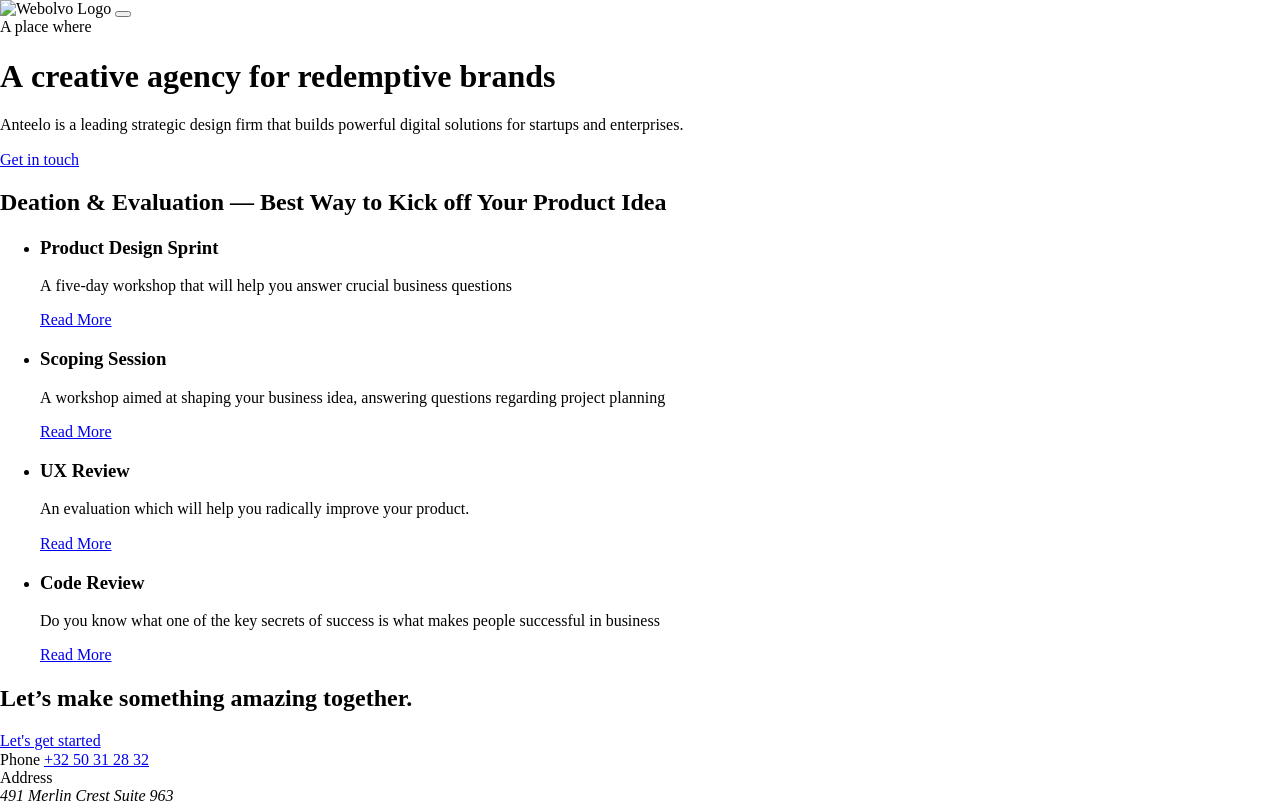
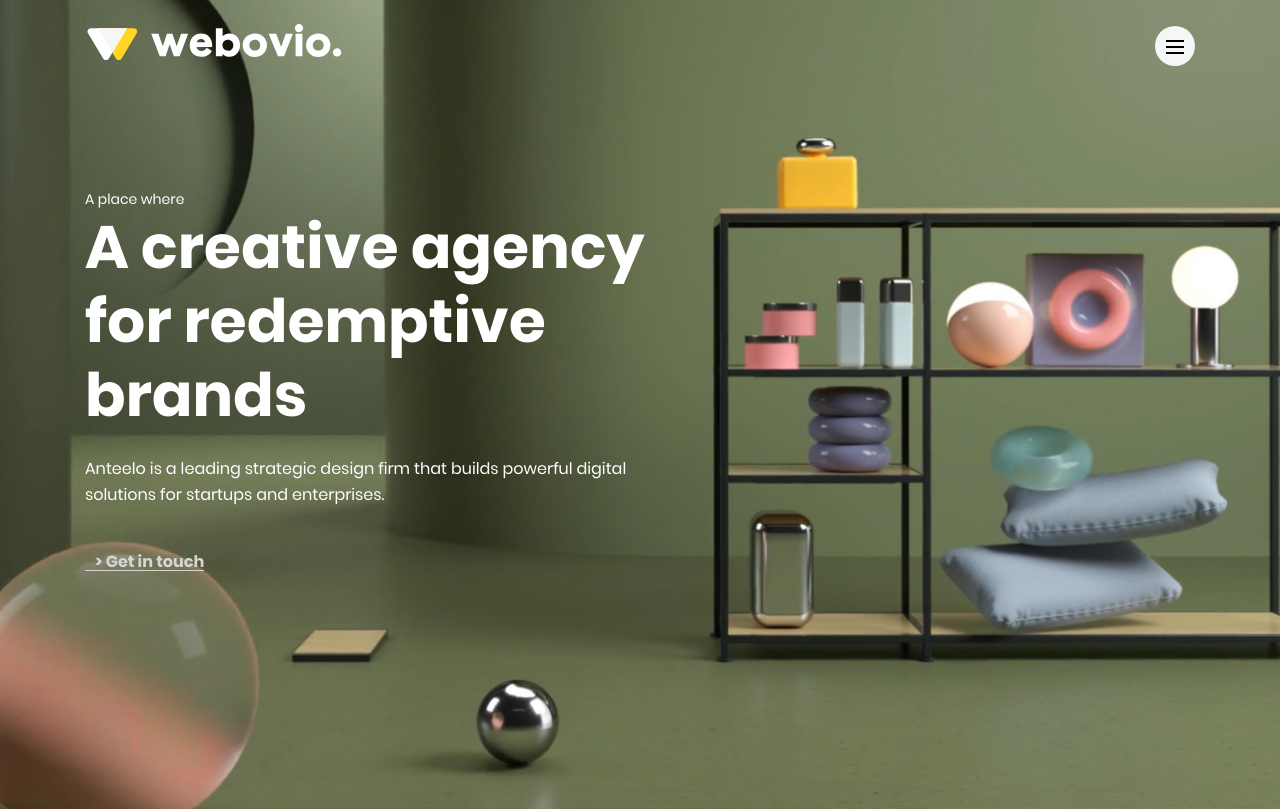
Before and after one commit to LuxAeterna-git/css-practice, a plain HTML site: page index.html in a window 1280 px wide. Shown: the top 809 px of the page. Drawn offline with Linux system fonts and the light colour scheme.

Commit message:
base html frame added

```diff
--- a/index.html
+++ b/index.html
@@ -10,11 +10,11 @@
 </head>
 <body>
     <header class="header">
-        <div class="container">
+        <div class="container header-container">
             <a class="logo">
-                <img src="#" alt="Webolvo Logo">
+                <img src="img/logo.svg" alt="Webolvo Logo">
             </a>
-            <button class="burger" aria-label="Open menu">
+            <button class="burger btn-reset" aria-label="Open menu">
                 <span class="burger-line"></span>
                 <span class="burger-line"></span>
                 <span class="burger-line"></span>
@@ -32,7 +32,7 @@
                     <p class="hero-descr">
                         Anteelo is&nbsp;a&nbsp;leading strategic design firm that builds powerful digital solutions for startups and enterprises.
                     </p>
-                    <a href="#" class="hero-link link">Get in touch</a>
+                    <a href="#" class="hero-link link">> Get in touch</a>
                 </div>
             </div>
         </section>
--- a/style.css
+++ b/style.css
@@ -1,3 +1,154 @@
-/* section 1 */
-.header{}
-.container{}
+* {
+    box-sizing: border-box;
+}
+
+*::before,
+*::after {
+    box-sizing: border-box;
+}
+
+@font-face {
+    font-family: 'Poppins';
+    src: url('./fonts/Poppins-Regular.woff') format('woff');
+    font-display: swap;
+    font-weight: 400;
+    font-style: normal;
+}
+
+@font-face {
+    font-family: 'Poppins';
+    src: url('./fonts/Poppins-Medium.woff') format('woff');
+    font-display: swap;
+    font-weight: 500;
+    font-style: normal;
+}
+
+@font-face {
+    font-family: 'Poppins';
+    src: url('./fonts/Poppins-Bold.woff') format('woff');
+    font-display: swap;
+    font-weight: 700;
+    font-style: normal;
+}
+
+body {
+    font-family: var(--font-family);
+    font-weight: 400;
+}
+
+img {
+    max-width: 100%;
+}
+
+:root {
+    --font-family: 'Poppins', sans-serif;
+}
+
+.link {
+    display: inline-block;
+    text-indent: 10px;
+    border-bottom: 1px solid currentColor;
+    font-weight: 700;
+    font-size: 16px;
+    line-height: 1;
+    text-decoration: none;
+    color: #d4d6d4;
+}
+
+.list-reset {
+    margin: 0;
+    padding: 0;
+    list-style-type: none;
+}
+
+.btn-reset {
+    font-family: var(--font-family);
+    padding: 0;
+    border: none;
+    background-color: transparent;
+    cursor: pointer;
+}
+
+/* First section*/
+.container {
+    max-width: 1140px;
+    padding: 0 15px;
+    margin: 0 auto;
+}
+.header {
+    position: absolute;
+    left: 0;
+    top: 0;
+    width: 100%;
+    padding: 24px;
+}
+
+.header-container {
+    display: flex;
+    align-items: center;
+    justify-content: space-between;
+}
+
+.burger {
+    --offset-horizontal: 11px;
+    --offset-vertical: 14px;
+    position: relative;
+    border-radius: 100%;
+    padding: var(--offset-vertical) var(--offset-horizontal);
+    width: 40px;
+    height: 40px;
+    background-color: #F5F6F7;
+}
+
+.burger-line {
+    position: absolute;
+    left: 50%;
+    top: var(--offset-vertical);
+    display: inline-block;
+    width: calc(100% - (var(--offset-horizontal)*2));
+    height: 2px;
+    background-color: #000;
+    transform: translateX(-50%);
+}
+
+.burger-line:nth-child(2) {
+    top: calc(var(--offset-vertical)+6px);
+}
+
+.burger-line:nth-child(3) {
+    top: 26px;
+}
+
+.hero {
+    padding-top: 189px;
+    padding-bottom: 100px;
+    min-height: 811px;
+    background-image: url("./img/Slider.jpg");
+    background-position: center;
+    background-repeat: no-repeat;
+    background-size: cover;
+    color:#fff;
+}
+
+.hero-subtitle {
+    font-size: 14px;
+    line-height: 21px;
+}
+
+.hero-title {
+    margin: 0;
+    margin-bottom: 24px;
+    font-weight: 700;
+    font-size: 60px;
+    line-height: 74px;
+}
+
+.hero-content {
+    max-width: 616px;
+}
+
+.hero-descr {
+    margin-bottom: 45px;
+    font-size: 16px;
+    line-height: 26px;
+}
```
Also changed, not shown: fonts/FuturaPT-Medium.woff (added), fonts/Poppins-Bold.woff (added), fonts/Poppins-Medium.woff (added), fonts/Poppins-Regular.woff (added), img/Slider.jpg (added), img/logo.svg (added).
